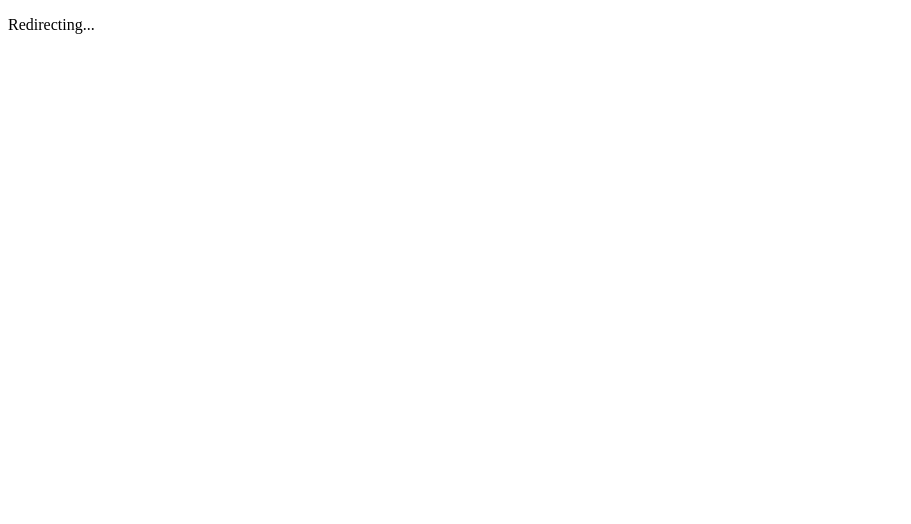
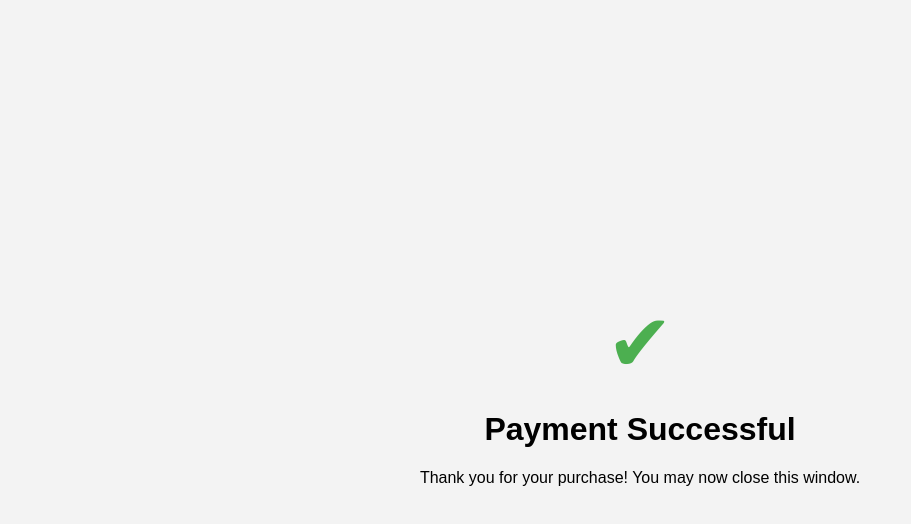
Before and after one commit to joshuanoel/MandelbrotSet, a plain HTML site: page payment-success/index.html in a window 1280 px wide. Shown: the whole page, without its empty margins (0-911 px from the left). Drawn offline with Linux system fonts and the light colour scheme.

Commit message:
Add success and cancelled payment pages

```diff
--- a/payment-callback/script.js
+++ /dev/null
@@ -1,3 +0,0 @@
-window.addEventListener('load', () => {
-    window.close();
-});
--- /dev/null
+++ b/payment-cancelled/styles.css
@@ -0,0 +1,24 @@
+body {
+    display: flex;
+    align-items: center;
+    justify-content: center;
+    height: 100vh;
+    margin: 0;
+    font-family: Arial, sans-serif;
+    background-color: #f3f3f3;
+}
+
+.container {
+    text-align: center;
+}
+
+.cross {
+    color: #FF5733;
+    font-size: 80px;
+}
+
+.message {
+    margin-top: 20px;
+    font-size: 24px;
+    color: #333;
+}
--- a/payment-callback/index.html
+++ b/payment-success/index.html
@@ -6,11 +6,15 @@
   <meta name="viewport" content="width=device-width, initial-scale=1.0">
   <title>NotAHuman</title>
   <link rel="icon" href="../logo.png">
-  <script src="script.js"></script>
+  <link rel="stylesheet" href="styles.css">
 </head>
 
 <body>
-    <p>Redirecting...</p>
+    <div class="container">
+        <div class="tick">&#10004;</div>
+        <h1>Payment Successful</h1>
+        <p>Thank you for your purchase! You may now close this window.</p>
+    </div>
 </body>
 
 </html>
--- /dev/null
+++ b/payment-success/styles.css
@@ -0,0 +1,24 @@
+body {
+    display: flex;
+    align-items: center;
+    justify-content: center;
+    height: 100vh;
+    margin: 0;
+    font-family: Arial, sans-serif;
+    background-color: #f3f3f3;
+}
+
+.container {
+    text-align: center;
+}
+
+.tick {
+    color: #4CAF50;
+    font-size: 80px;
+}
+
+.message {
+    margin-top: 20px;
+    font-size: 24px;
+    color: #333;
+}
```
Also changed, not shown: payment-cancelled/index.html (added, +20 -0 lines).
